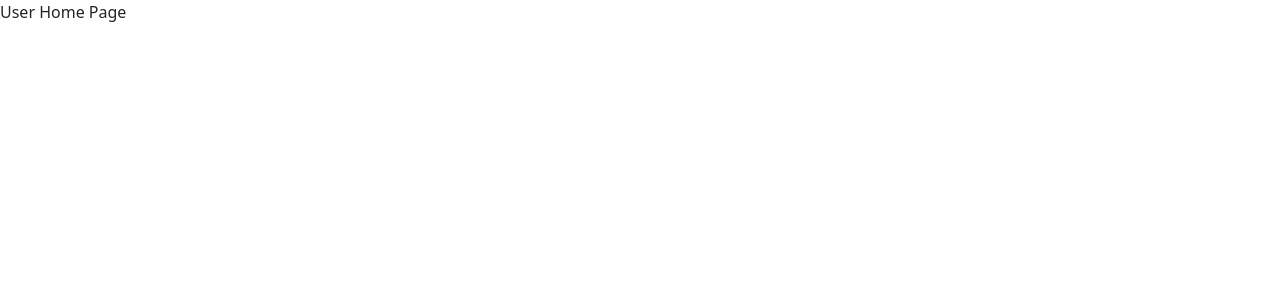
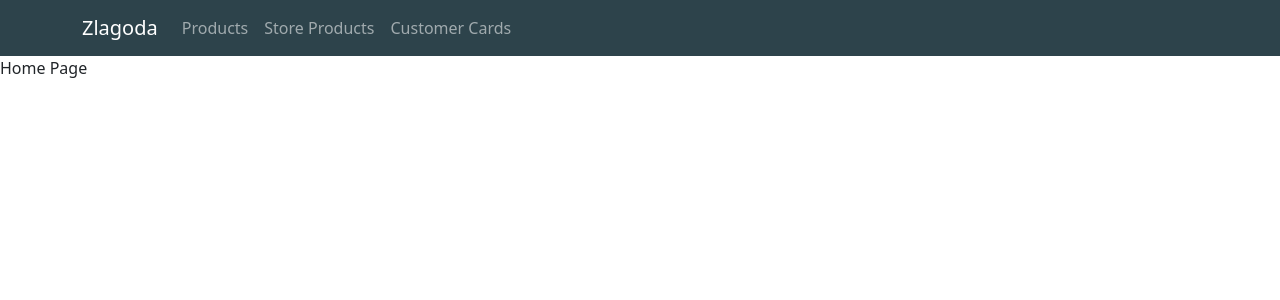
Before and after one commit to k1llzers/zlagoda, a React (Create React App) app in the folder frontend/: page / in a window 1280 px wide. Shown: the top 300 px of the page. Built offline with nearby package versions, Linux system fonts and the light colour scheme; sample sign-in values are in the browser's storage.

Commit message:
Add NavBar

```diff
--- a/frontend/package.json
+++ b/frontend/package.json
@@ -9,6 +9,7 @@
     "axios": "^1.6.8",
     "bootstrap": "5.1",
     "react": "^18.2.0",
+    "react-bootstrap": "^2.10.2",
     "react-cookie": "^4.1.1",
     "react-dom": "^18.2.0",
     "react-router-dom": "^6.22.3",
--- a/frontend/src/App.js
+++ b/frontend/src/App.js
@@ -3,6 +3,7 @@ import AuthProvider from "./provider/authProvider";
 import Routes from "./routes";
 
 function App() {
+
     return  (
         <AuthProvider>
             <Routes/>
--- /dev/null
+++ b/frontend/src/pages/NavBar.js
@@ -0,0 +1,29 @@
+import { useAuth } from "../provider/authProvider";
+import 'bootstrap/dist/css/bootstrap.min.css';
+import { Navbar, Nav, Container } from 'react-bootstrap';
+
+
+const NavBar = () => {
+    const {role} = useAuth()
+
+    return (
+        <Navbar collapseOnSelect expand="lg" className="bg-body-tertiary navbar-dark navbar" style={{ backgroundColor: '#2d434b' }}>
+            <Container>
+                <Navbar.Brand href="/">Zlagoda</Navbar.Brand>
+                <Navbar.Toggle aria-controls="responsive-navbar-nav" />
+                <Navbar.Collapse id="responsive-navbar-nav">
+                    <Nav className="me-auto">
+                        <Nav.Link href="/login">Products</Nav.Link>
+                        {role === "MANAGER" && <Nav.Link href="#categories">Categories</Nav.Link>}
+                        <Nav.Link href="#storeproducts">Store Products</Nav.Link>
+                        <Nav.Link href="#customercards">Customer Cards</Nav.Link>
+                        {role === "MANAGER" && <Nav.Link href="#employee">Employees</Nav.Link>}
+                        {role === "MANAGER" && <Nav.Link href="#checks">Checks</Nav.Link>}
+                    </Nav>
+                </Navbar.Collapse>
+            </Container>
+        </Navbar>
+    );
+}
+
+export default NavBar
--- a/frontend/src/provider/authProvider.js
+++ b/frontend/src/provider/authProvider.js
@@ -6,6 +6,7 @@ import {
     useMemo,
     useState,
 } from "react";
+import NavBar from "../pages/NavBar";
 
 const AuthContext = createContext();
 
@@ -44,7 +45,9 @@ const AuthProvider =  ({children}) => {
     )
 
     return (
-        <AuthContext.Provider value={contextValue}>{children}</AuthContext.Provider>
+        <AuthContext.Provider value={contextValue}>
+            {children}
+        </AuthContext.Provider>
     )
 }
 
--- a/frontend/src/routes/ProtectedRoute.jsx
+++ b/frontend/src/routes/ProtectedRoute.jsx
@@ -1,5 +1,6 @@
 import { Navigate, Outlet } from "react-router-dom";
 import { useAuth } from "../provider/authProvider";
+import NavBar from "../pages/NavBar";
 
 export const ProtectedRoute = () => {
     const {token} = useAuth();
@@ -7,5 +8,10 @@ export const ProtectedRoute = () => {
         return <Navigate to = "/login" />
     }
 
-    return <Outlet/>
+    return (
+        <>
+            <NavBar/>
+            <Outlet/>
+        </>
+    )
 }
--- a/frontend/src/routes/index.jsx
+++ b/frontend/src/routes/index.jsx
@@ -13,7 +13,7 @@ const Routes = () => {
             children : [
                 {
                     path: "/",
-                    element: <div>User Home Page</div>,
+                    element: <div>Home Page</div>,
                 },
                 {
                     path: "/profile",
@@ -31,6 +31,8 @@ const Routes = () => {
         }
     ]
 
+    // нада потім врахувати що через пошукову стрічку касир може зайти на сторінку тільки для менеджера
+
     const router = createBrowserRouter([
         ...(!token ? routesForNotAuthenticatedOnly : []),
         ...routesForAuthenticatedOnly
--- /dev/null
+++ b/frontend/src/styles/NavBar.css
@@ -0,0 +1,15 @@
+.navbar {
+    height: 60px;
+    background-color: #2d434b;
+}
+
+/*.navbar-light .logo  {*/
+/*    margin: 0 15px;*/
+/*    color: white;*/
+/*    font-size: 20px;*/
+/*}*/
+
+/*.navbar-light .navbar-nav .nav-link {*/
+/*    margin: 0 7px;*/
+/*    color: white;*/
+/*}*/
```
Also changed, not shown: 1 other file (tests, documents, lock files or other folders).
